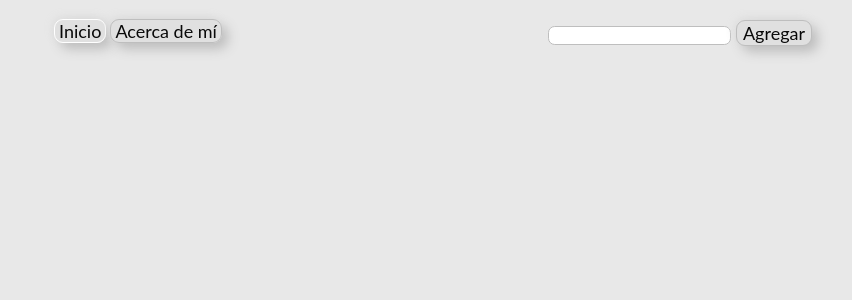
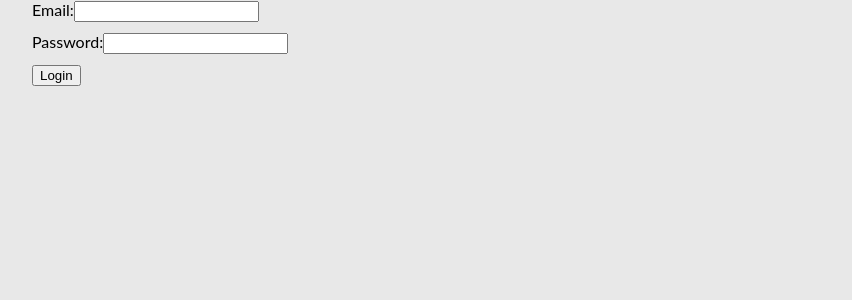
Before and after one commit to NGSalvo/soyhenry-rick-and-morty, a React (Create React App) app: page / in a window 1280 px wide. Shown: the top 300 px of the page, without its empty margins (208-1060 px from the left). Built offline with nearby package versions, Linux system fonts and the light colour scheme.

Commit message:
add: login

```diff
--- a/src/App.js
+++ b/src/App.js
@@ -1,6 +1,6 @@
 import './App.css';
-import { useState } from 'react';
-import { Routes, Route, useNavigate } from "react-router-dom";
+import { useEffect, useState } from 'react';
+import { Routes, Route, useNavigate, useLocation } from "react-router-dom";
 import axios from 'axios';
 
 import Home from './components/Home/Home'
@@ -8,12 +8,30 @@ import Nav from './components/Nav/Nav';
 import About from './components/About/About'
 import CardDetail from './components/CardDetail/CardDetail';
 import Error from "./components/Error/Error";
+import { Login } from './components/Login/Login';
 
 import './assets/fonts/get_schwifty.ttf'
 
 function App() {
    const [characters, setCharacters] = useState([])
+   const [access, setAccess] = useState(false)
+   const credentials = {email: 'nicosalvo@gmail.com', password: '123'}
    const navigate = useNavigate();
+   const { pathname } = useLocation();
+
+   const login = ({email, password}) => {
+      if (credentials.email === email && credentials.password === password) {
+         setAccess(true)
+      }
+
+      if (access) {
+         navigate('/home')
+      }
+   }
+
+   const logout = () => {
+      setAccess(false)
+   }
 
    const searchById = async(id) => {
       try {
@@ -23,7 +41,6 @@ function App() {
          }
       } catch (error) {
          if (error.response.status === 404) return navigate('not-found')
-         console.log(error)
       }
    }
 
@@ -32,11 +49,16 @@ function App() {
       setCharacters(() => [...filteredCharacters])
    }
 
+   useEffect(() => {
+      !access && navigate('/')
+   }, [access])
+
    return (
       <div className='App'>
-         <Nav onSearch={searchById}></Nav>
+         { pathname !== '/' && <Nav onSearch={searchById} onLogout={logout}></Nav>}
          <Routes>
-            <Route path='/' element={<Home characters={characters} onClose={onClose}/>}/>
+            <Route path='/' element={<Login login={login}/>}/>
+            <Route path='/home' element={<Home characters={characters} onClose={onClose}/>}/>
             <Route path='/about' element={<About/>}/>
             <Route path='/detail/:id' element={<CardDetail/>}/>
             <Route path='*' element={<Error/>}/>
--- /dev/null
+++ b/src/components/Login/Login.jsx
@@ -0,0 +1,43 @@
+import { useState } from 'react'
+
+import { validate } from '../../utils/validation'
+
+import style from './Login.module.css'
+
+const initialState = {
+  email: '',
+  password: ''
+}
+
+export const Login = ({login}) => {
+  const [userData, setUserData] = useState(initialState)
+  const [errors, setErrors] = useState(initialState)
+
+  const handleChange = (e) => {
+    const newState = {[e.target.name]: e.target.value};
+    setUserData(prev => ({...prev,  ...newState}))
+
+    setErrors(
+      validate({...userData, [e.target.name]: e.target.value})
+    )
+  }
+
+  const handleSubmit = (e) => {
+    e.preventDefault()
+    login(userData)
+  }
+
+  return (
+    <form onSubmit={handleSubmit}>
+      <label htmlFor="email">Email:</label>
+      <input type="text" id='email' name="email" value={userData.email} onChange={handleChange} className={errors.email && style.warning}/>
+      {errors.email.split('\n').map((error, index) => <p key={index} className={style.danger}>{error}</p>)}
+
+      <label htmlFor="password">Password:</label>
+      <input type="password" id='password' name="password" value={userData.password} onChange={handleChange} className={errors.password && style.warning}/>
+      <p className={style.danger}>{errors.password}</p>
+
+      <button type='submit'>Login</button>
+    </form>
+  )
+}
--- /dev/null
+++ b/src/components/Login/Login.module.css
@@ -0,0 +1,10 @@
+.warning {
+  border: solid red 1px;
+  border-radius: 0.2em;
+}
+
+.danger {
+  font-size: 10px;
+  color: red;
+  margin-left: 10em;
+}
--- a/src/components/Nav/Nav.jsx
+++ b/src/components/Nav/Nav.jsx
@@ -3,19 +3,20 @@ import { NavLink } from 'react-router-dom';
 import SearchBar from '../SearchBar/SearchBar'
 import style from "./Nav.module.css";
 
-const Nav = (props) => {
+const Nav = ({onSearch, onLogout}) => {
 
   return (
     <div className={style.container}>
       <div>
-        <NavLink to={'/'} className={({isActive}) => isActive ? style.active: style.inactive}>
+        <NavLink to={'/home'} className={({isActive}) => isActive ? style.active: style.inactive}>
           Inicio
         </NavLink>
         <NavLink to={'/about'} className={({isActive}) => isActive ? style.active: style.inactive}>
           Acerca de mí
         </NavLink>
       </div>
-      <SearchBar onSearch={props.onSearch} />
+      <SearchBar onSearch={onSearch} />
+      <button onClick={onLogout}>Logout</button>
     </div>
   )
 }
--- /dev/null
+++ b/src/utils/validation.js
@@ -0,0 +1,20 @@
+const regexEmail = /^[A-Z0-9._%+-]+@[A-Z0-9.-]+\.[A-Z]{2,4}$/i;
+
+export function validate(inputs) {
+  let errors = {}
+
+  let emailErrors = []
+  if (!regexEmail.test(inputs.email)) {
+    emailErrors.push('Debe ser un correo electrónico válido');
+  }
+  if (inputs.email.length > 35) {
+    emailErrors.push('El nombre de usuario no puede tener más de 35 caracteres');
+  }
+  if (!inputs.password) {
+    errors.password = 'Se requiere una contraseña';
+  }
+
+  errors.email = emailErrors.join('\n')
+
+  return errors
+}
```
